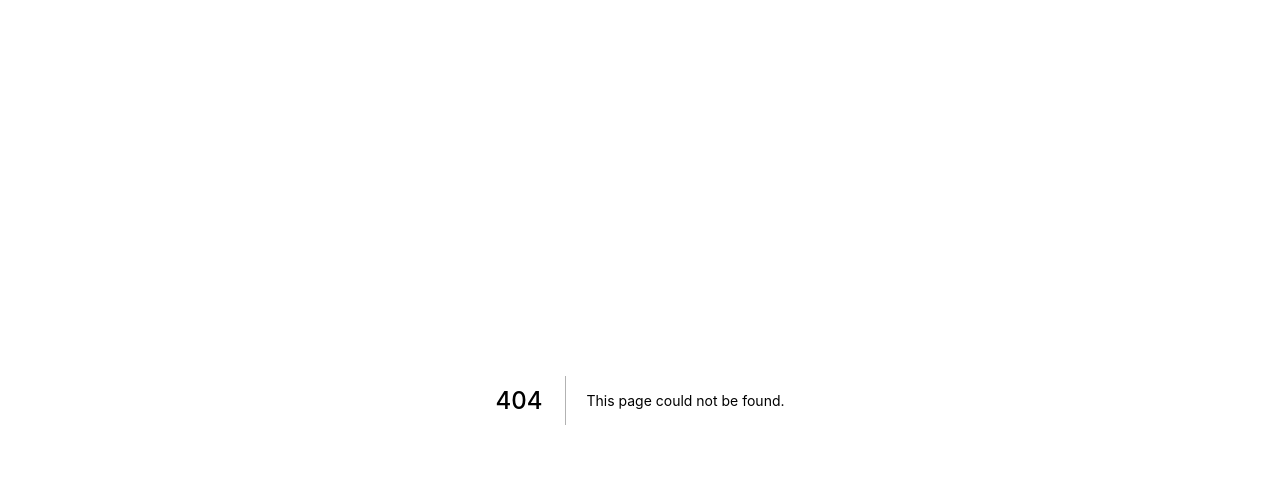
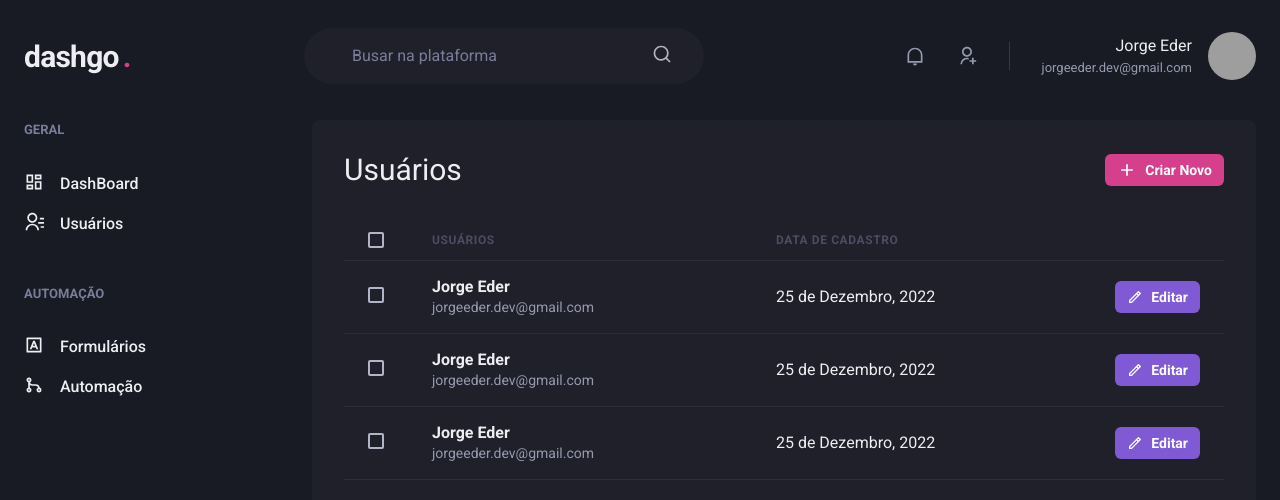
Before and after one commit to jorgeeder/dashgo, a Next.js app: page /users in a window 1280 px wide. Before the commit this address had no page. Shown: the top 500 px of the page. Built offline with nearby package versions, Linux system fonts and the light colour scheme; grey boxes are pictures that could not be loaded.

Commit message:
feat: User List Page

```diff
--- /dev/null
+++ b/src/pages/users/index.tsx
@@ -0,0 +1,130 @@
+import {
+    Box,
+    Button,
+    Checkbox,
+    Flex,
+    Heading,
+    Icon,
+    Table,
+    Tbody,
+    Td,
+    Text,
+    Th,
+    Thead,
+    Tr
+} from '@chakra-ui/react';
+import { RiAddLine, RiPencilLine } from 'react-icons/ri';
+import { Header } from '../../components/Header';
+import { Sidebar } from '../../components/Sidebar';
+
+export default function UserList() {
+    return (
+        <Box>
+            <Header />
+
+            <Flex w="100%" my="6" maxWidth={1480} mx="auto" px="6">
+                <Sidebar />
+
+                <Box flex="1" borderRadius={8} bg="gray.800" p="8">
+                    <Flex mb="8" justify="space-between" align="center">
+                        <Heading size="lg" fontWeight="normal">Usuários</Heading>
+
+                        <Button
+                            as="a"
+                            size="sm"
+                            fontSize="sm"
+                            colorScheme="pink"
+                            leftIcon={<Icon as={RiAddLine} fontSize="20" />}
+                        >
+                            Criar Novo
+                        </Button>
+                    </Flex>
+
+                    <Table colorScheme="whiteAlpha">
+                        <Thead>
+                            <Tr>
+                                <Th px="6" color="gray.300" width="8">
+                                    <Checkbox colorScheme="pink" />
+                                </Th>
+                                <Th>Usuários</Th>
+                                <Th>Data de Cadastro</Th>
+                                <Th width="8"></Th>
+                            </Tr>
+                        </Thead>
+                        <Tbody>
+                            <Tr>
+                                <Td px="6">
+                                    <Checkbox colorScheme="pink" />
+                                </Td>
+                                <Td>
+                                    <Box>
+                                        <Text fontWeight="bold">Jorge Eder</Text>
+                                        <Text fontSize="sm" color="gray.300">jorgeeder.dev@gmail.com</Text>
+                                    </Box>
+                                </Td>
+                                <Td>25 de Dezembro, 2022 </Td>
+                                <Td>
+                                    <Button
+                                        as="a"
+                                        size="sm"
+                                        fontSize="sm"
+                                        colorScheme="purple"
+                                        leftIcon={<Icon as={RiPencilLine} fontSize="16" />}
+                                    >
+                                        Editar
+                                    </Button>
+                                </Td>
+                            </Tr>
+                            <Tr>
+                                <Td px="6">
+                                    <Checkbox colorScheme="pink" />
+                                </Td>
+                                <Td>
+                                    <Box>
+                                        <Text fontWeight="bold">Jorge Eder</Text>
+                                        <Text fontSize="sm" color="gray.300">jorgeeder.dev@gmail.com</Text>
+                                    </Box>
+                                </Td>
+                                <Td>25 de Dezembro, 2022 </Td>
+                                <Td>
+                                    <Button
+                                        as="a"
+                                        size="sm"
+                                        fontSize="sm"
+                                        colorScheme="purple"
+                                        leftIcon={<Icon as={RiPencilLine} fontSize="16" />}
+                                    >
+                                        Editar
+                                    </Button>
+                                </Td>
+                            </Tr>
+                            <Tr>
+                                <Td px="6">
+                                    <Checkbox colorScheme="pink" />
+                                </Td>
+                                <Td>
+                                    <Box>
+                                        <Text fontWeight="bold">Jorge Eder</Text>
+                                        <Text fontSize="sm" color="gray.300">jorgeeder.dev@gmail.com</Text>
+                                    </Box>
+                                </Td>
+                                <Td>25 de Dezembro, 2022 </Td>
+                                <Td>
+                                    <Button
+                                        as="a"
+                                        size="sm"
+                                        fontSize="sm"
+                                        colorScheme="purple"
+                                        leftIcon={<Icon as={RiPencilLine} fontSize="16" />}
+                                    >
+                                        Editar
+                                    </Button>
+                                </Td>
+                            </Tr>
+                        </Tbody>
+                    </Table>
+                </Box>
+            </Flex>
+        </Box>
+    );
+}
```
